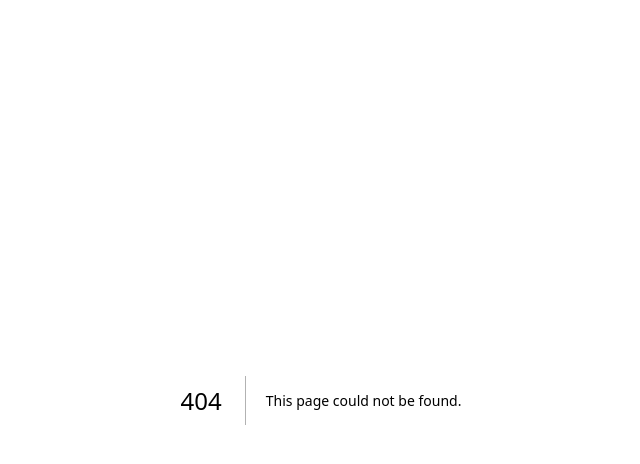
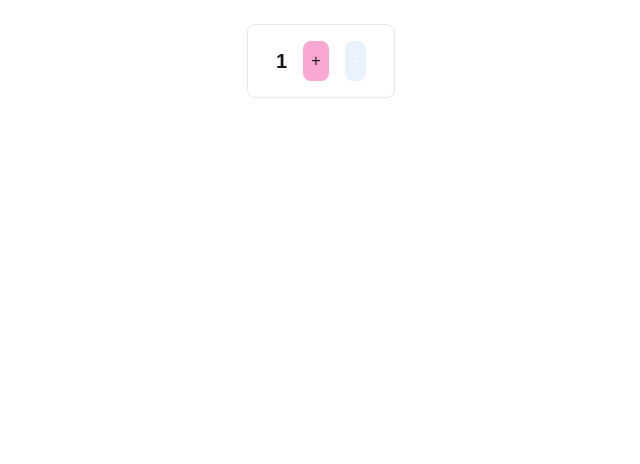
Before and after one commit to aianasev/cprg306-assignments, a Next.js app: page /week-4 in a window 1280 px wide. Before the commit this address had no page. Shown: the top 464 px of the page, without its empty margins (319-959 px from the left). Built offline with nearby package versions, Linux system fonts and the light colour scheme.

Commit message:
Assignment 4 finished

```diff
--- a/app/page.js
+++ b/app/page.js
@@ -6,6 +6,7 @@ export default function Home() {
     </h1>
     <h3 className="hover:text-green-300"><a href = "/week-2">Week 2 Assignment</a></h3>
     <h3 className="hover:text-green-300"><a href = "/week-3">Week 3 Assignment</a></h3>
+    <h3 className="hover:text-green-300"><a href = "/week-4">Week 4 Assignment</a></h3>
     </div>
   );
 }
--- /dev/null
+++ b/app/week-4/new-item.js
@@ -0,0 +1,26 @@
+"use client";
+import { useState } from "react";
+
+export default function NewItem() {
+  const [quantity, setQuantity] = useState(1);
+
+  const increment = () =>
+  {
+    setQuantity(quantity + 1);
+  };
+
+  const decrement = () =>
+  {
+    setQuantity(quantity - 1);
+  };
+
+  return (
+    <div className="p-4 border rounded-lg text-center">
+      <div className="flex items-center space-x-4 px-3">
+      <h1 className="text-xl font-bold">{quantity}</h1>
+      <button onClick={increment} disabled={quantity === 20} className="bg-pink-300 rounded-lg p-2 disabled:opacity-20">+</button>
+      <button onClick={decrement} disabled={quantity === 1} className="bg-blue-300 text-white rounded-lg p-2 disabled:opacity-20 ">- </button>
+      </div>
+    </div>
+  );
+}
--- /dev/null
+++ b/app/week-4/page.js
@@ -0,0 +1,9 @@
+import NewItem from "./new-item";
+
+export default function Page() {
+  return (
+    <div className="flex items-center justify-center py-6">
+      <NewItem />
+    </div>
+  );
+}
```
